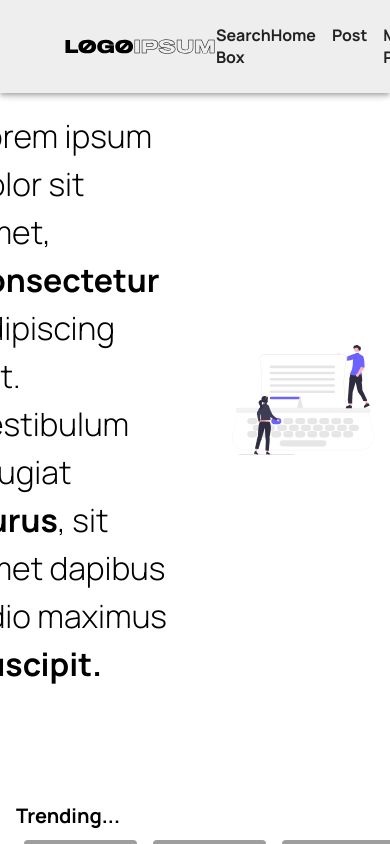
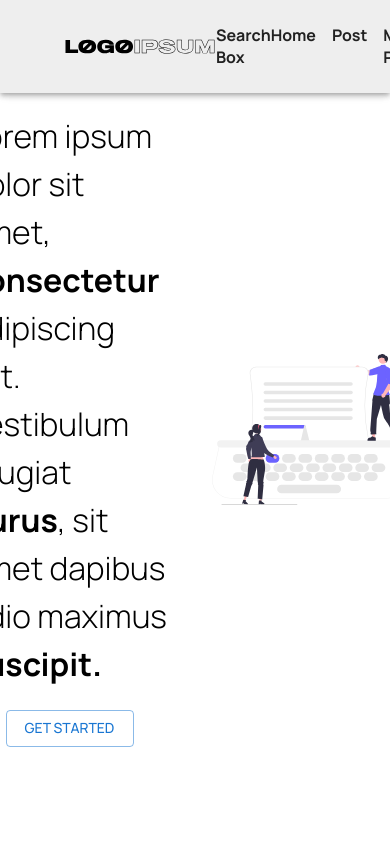
Before and after one commit to ryan-jm/blog, a React (Create React App) app: page / in a window 390 px wide. Built offline with nearby package versions, Linux system fonts and the light colour scheme; grey boxes are pictures that could not be loaded.

Commit message:
add responsive sizing & cta button

```diff
--- a/src/components/Hero/index.tsx
+++ b/src/components/Hero/index.tsx
@@ -1,20 +1,23 @@
-import { Box, Grid, Typography } from "@mui/material";
+import { Box, Grid, Typography, Button } from "@mui/material";
 
 const Hero = () => {
   return (
-    <Box width="100%" mt={20} mx="auto">
+    <Box width="100%" mt={20}>
       <Grid
         container
         spacing={6}
         direction="row"
         alignItems="center"
-        sx={{ overflow: "hidden" }}
+        justifyContent="space-between"
+        justifyItems="space-between"
       >
         <Box
           width="50%"
           sx={{
             display: "flex",
-            justifyContent: "flex-end",
+            justifyContent: "flex-start",
+            justifyItems: "space-between",
+            flexDirection: "column",
           }}
         >
           <Typography fontSize="2rem" maxWidth="800px" fontWeight={300}>
@@ -22,17 +25,31 @@ const Hero = () => {
             Vestibulum feugiat <b>purus</b>, sit amet dapibus odio maximus{" "}
             <b>suscipit.</b>
           </Typography>
+          <br />
+          <Button
+            variant="outlined"
+            disableElevation
+            color="primary"
+            sx={{
+              width: "8rem",
+              alignSelf: "center",
+            }}
+          >
+            Get Started
+          </Button>
         </Box>
 
         <Box
-          width="50%"
+          width="40%"
           sx={{
-            maxWidth: "800px",
+            position: "relative",
+            maxWidth: "100%",
             display: "flex",
-            justifyContent: "flex-end",
+            justifyContent: "flex-start",
+            justifyItems: "space-between",
           }}
         >
-          <img src="/hero.svg" alt="hero" width="70%" />
+          <img src="/hero.svg" alt="hero" width="120%" />
         </Box>
       </Grid>
     </Box>
```
